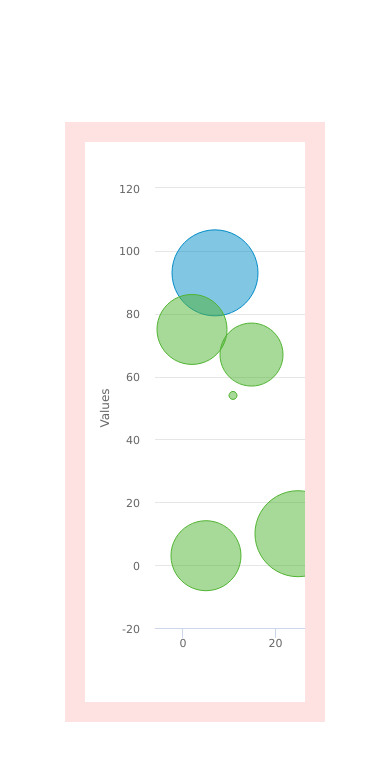
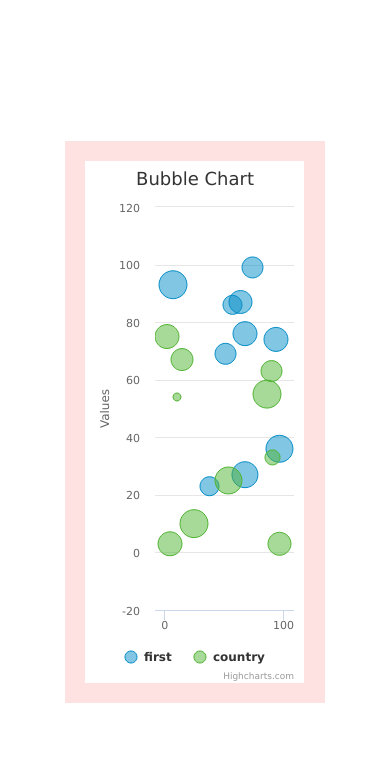
Before and after one commit to RobJJ/charting-playground, a React (Create React App) app: page / in a window 390 px wide. Shown: the top 760 px of the page. Built offline with nearby package versions, Linux system fonts and the light colour scheme.

Commit message:
fixed the responsive sizing - add chart property for parent matching

```diff
--- a/src/App.js
+++ b/src/App.js
@@ -5,7 +5,7 @@ import BubbleChart from "./charts/highcharts/scatter-bubble-chart";
 function App() {
   return (
     <div className="#F5F5F5 w-screen h-screen flex justify-center items-center">
-      <div className="bg-red-100 w-2/3 h-[600px] flex justify-center p-5">
+      <div className="bg-red-100 w-2/3 h-2/3 flex justify-center p-5">
         <BubbleChart />
       </div>
     </div>
--- a/src/charts/highcharts/scatter-bubble-chart.js
+++ b/src/charts/highcharts/scatter-bubble-chart.js
@@ -13,7 +13,8 @@ const BubbleChart = () => {
       type,
       //   minWidth: 800,
       height: null,
-      maxWidth: 900,
+      // maxWidth: null,
+      width: null,
     },
 
     title: {
@@ -74,7 +75,11 @@ const BubbleChart = () => {
     ],
   });
   return (
-    <HighchartsReact highcharts={Highcharts} options={getOptions("bubble")} />
+    <HighchartsReact
+      containerProps={{ style: { height: "100%", width: "100%" } }}
+      highcharts={Highcharts}
+      options={getOptions("bubble")}
+    />
   );
 };
 
```
Also changed, not shown: src/charts/highcharts/notes.md (+2 -6 lines).
